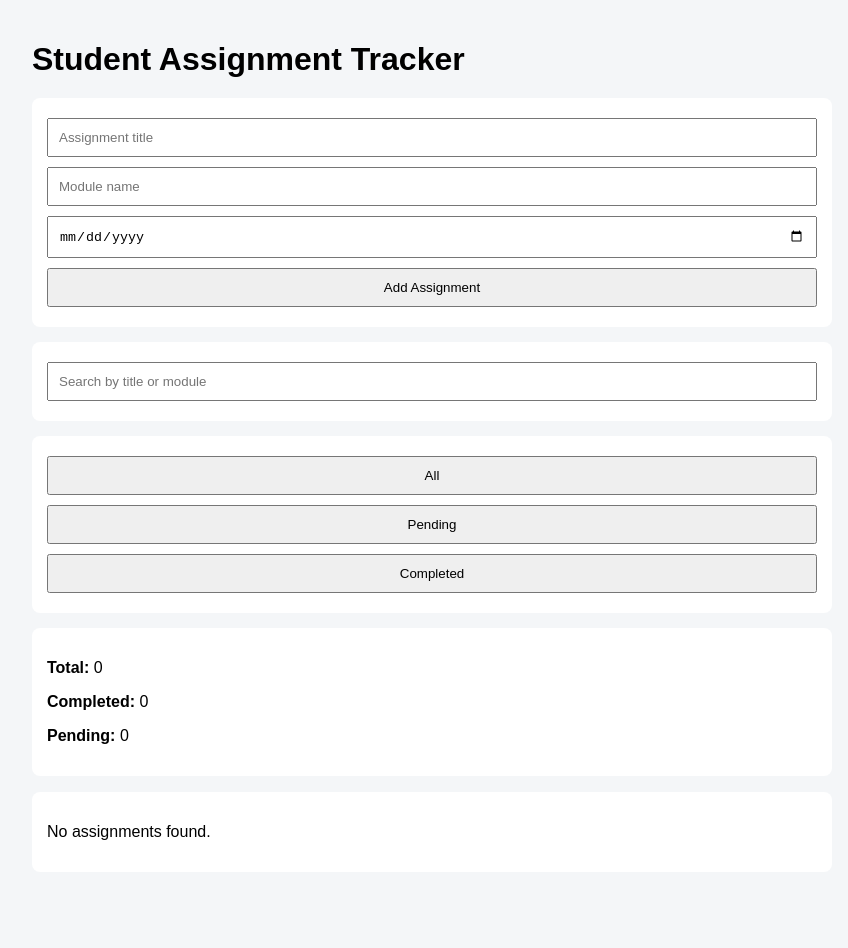
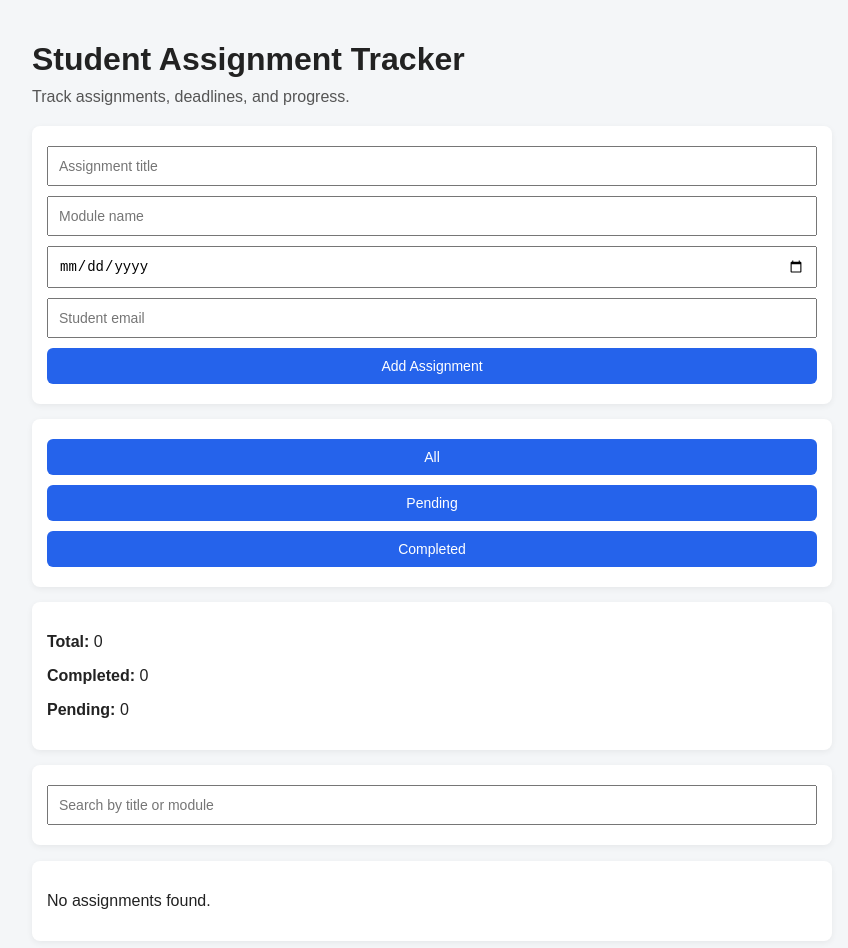
Before and after one commit to ZAbdu007/assignment, a plain HTML site: page index.html in a window 1280 px wide. Shown: the whole page, without its empty margins (208-1056 px from the left). Before the commit the page ends 908 px from the top, so only its background shows below. Drawn offline with Linux system fonts and the light colour scheme.

Commit message:
reminder and email for due soon

```diff
--- a/app.js
+++ b/app.js
@@ -2,6 +2,7 @@ const form = document.getElementById("assignment-form");
 const titleInput = document.getElementById("title");
 const moduleInput = document.getElementById("module");
 const dueDateInput = document.getElementById("due-date");
+const emailInput = document.getElementById("email");
 const assignmentList = document.getElementById("assignment-list");
 const searchInput = document.getElementById("search-input");
 
@@ -35,6 +36,21 @@ function isOverdue(dueDate, completed) {
   return due < today;
 }
 
+function isDueSoon(dueDate, completed) {
+  if (completed) return false;
+
+  const today = new Date();
+  today.setHours(0, 0, 0, 0);
+
+  const due = new Date(dueDate);
+  due.setHours(0, 0, 0, 0);
+
+  const diffTime = due - today;
+  const diffDays = diffTime / (1000 * 60 * 60 * 24);
+
+  return diffDays >= 0 && diffDays <= 7;
+}
+
 function renderAssignments() {
   assignmentList.innerHTML = "";
 
@@ -64,6 +80,10 @@ function renderAssignments() {
     const li = document.createElement("li");
     if (assignment.completed) li.classList.add("completed");
 
+    const dueSoonMessage = isDueSoon(assignment.dueDate, assignment.completed)
+      ? `<p class="due-soon"><strong>Due within 7 days</strong></p>`
+      : "";
+
     const overdueMessage = isOverdue(assignment.dueDate, assignment.completed)
       ? `<p class="overdue"><strong>Overdue</strong></p>`
       : "";
@@ -72,7 +92,9 @@ function renderAssignments() {
       <h3>${assignment.title}</h3>
       <p><strong>Module:</strong> ${assignment.module}</p>
       <p><strong>Due:</strong> ${assignment.dueDate}</p>
+      <p><strong>Email:</strong> ${assignment.email}</p>
       <p><strong>Status:</strong> ${assignment.completed ? "Completed" : "Pending"}</p>
+      ${dueSoonMessage}
       ${overdueMessage}
       <div class="actions">
         <button onclick="toggleComplete(${assignment.id})">
@@ -95,8 +117,9 @@ form.addEventListener("submit", function (e) {
   const title = titleInput.value.trim();
   const module = moduleInput.value.trim();
   const dueDate = dueDateInput.value;
+  const email = emailInput.value.trim();
 
-  if (!title || !module || !dueDate) {
+  if (!title || !module || !dueDate || !email) {
     alert("Please fill in all fields.");
     return;
   }
@@ -104,7 +127,7 @@ form.addEventListener("submit", function (e) {
   if (editingId) {
     assignments = assignments.map(a =>
       a.id === editingId
-        ? { ...a, title, module, dueDate }
+        ? { ...a, title, module, dueDate, email }
         : a
     );
     editingId = null;
@@ -114,6 +137,7 @@ form.addEventListener("submit", function (e) {
       title,
       module,
       dueDate,
+      email,
       completed: false
     });
   }
@@ -147,6 +171,7 @@ function editAssignment(id) {
   titleInput.value = assignment.title;
   moduleInput.value = assignment.module;
   dueDateInput.value = assignment.dueDate;
+  emailInput.value = assignment.email;
   editingId = id;
 }
 
--- a/index.html
+++ b/index.html
@@ -9,17 +9,15 @@
 <body>
   <div class="container">
     <h1>Student Assignment Tracker</h1>
+    <p class="subtitle">Track assignments, deadlines, and progress.</p>
 
     <form id="assignment-form">
       <input type="text" id="title" placeholder="Assignment title" required />
       <input type="text" id="module" placeholder="Module name" required />
       <input type="date" id="due-date" required />
+      <input type="email" id="email" placeholder="Student email" required />
       <button type="submit">Add Assignment</button>
     </form>
-
-    <div class="search-box">
-      <input type="text" id="search-input" placeholder="Search by title or module" />
-    </div>
 
     <div class="filters">
       <button type="button" onclick="setFilter('all')">All</button>
@@ -33,6 +31,10 @@
       <p><strong>Pending:</strong> <span id="pending-count">0</span></p>
     </div>
 
+    <div class="search-box">
+      <input type="text" id="search-input" placeholder="Search by title or module" />
+    </div>
+
     <ul id="assignment-list"></ul>
   </div>
 
--- a/style.css
+++ b/style.css
@@ -3,6 +3,7 @@ body {
   background: #f4f6f8;
   margin: 0;
   padding: 20px;
+  color: #222;
 }
 
 .container {
@@ -11,25 +12,46 @@ body {
 }
 
 h1 {
-  margin-bottom: 20px;
+  margin-bottom: 10px;
 }
 
-form, .filters, li {
+.subtitle {
+  margin-top: 0;
+  margin-bottom: 20px;
+  color: #555;
+}
+
+form,
+.filters,
+.stats,
+.search-box,
+li {
   background: white;
   padding: 15px;
   border-radius: 8px;
   margin-bottom: 15px;
+  box-shadow: 0 2px 6px rgba(0, 0, 0, 0.06);
 }
 
-input, button {
+input,
+button {
   padding: 10px;
   margin: 5px 0;
   width: 100%;
   box-sizing: border-box;
+  font-size: 14px;
 }
 
 button {
   cursor: pointer;
+  border: none;
+  border-radius: 6px;
+  background: #2563eb;
+  color: white;
+}
+
+button:hover {
+  background: #1d4ed8;
 }
 
 ul {
@@ -42,25 +64,30 @@ li.completed h3 {
   opacity: 0.7;
 }
 
+.actions {
+  margin-top: 10px;
+}
+
 .actions button {
   width: auto;
   margin-right: 8px;
+  margin-top: 6px;
 }
+
 .overdue {
   color: red;
   font-weight: bold;
 }
 
-.stats {
-  background: white;
-  padding: 15px;
-  border-radius: 8px;
-  margin-bottom: 15px;
+.due-soon {
+  color: orange;
+  font-weight: bold;
 }
 
-.search-box {
-  background: white;
-  padding: 15px;
-  border-radius: 8px;
-  margin-bottom: 15px;
+@media (max-width: 600px) {
+  .actions button {
+    display: block;
+    width: 100%;
+    margin-right: 0;
+  }
 }
```
